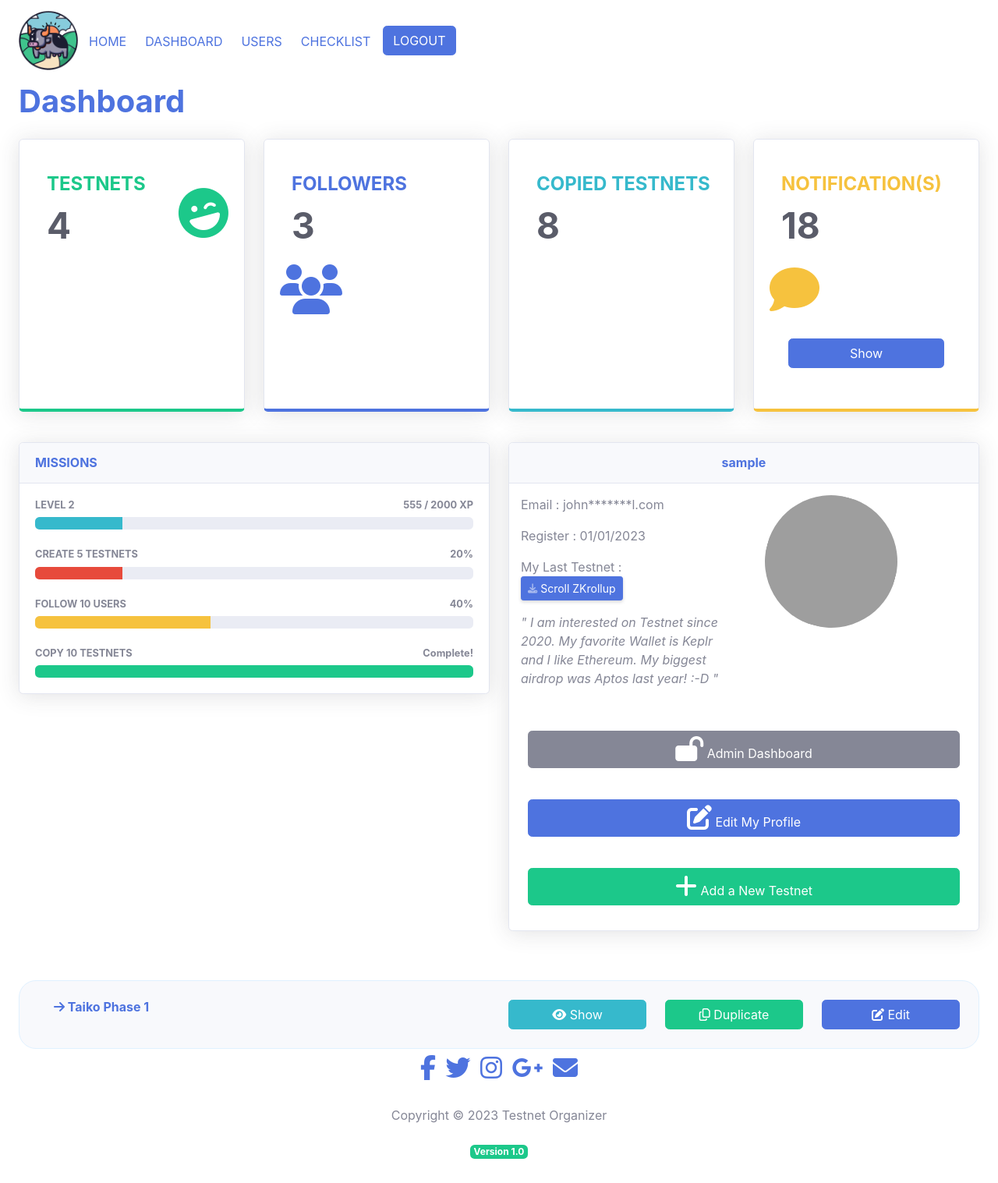
After one commit to Code-Institute-Submissions/artontray-PROJECT4, a Django app: page /dashboard/ in a window 1280 px wide. The commit adds this page. Shown: the whole page at 78% size. Run offline with Django 3.2, Linux system fonts and the light colour scheme; the visitor is signed in with stand-in values (Sample User, id 1); data comes from the database, SQL or seed files in the repository; some libraries are stand-ins or nearby versions; grey boxes are pictures that could not be loaded.

Commit message:
Class ShowDashboard showing the username into dashboard.html

```diff
--- a/app/urls.py
+++ b/app/urls.py
@@ -4,4 +4,5 @@ from django.views.generic import TemplateView
 
 urlpatterns = [
     path("", views.StatistiqueApp.as_view(), name="home"),
+    path('dashboard/', views.ShowDashboard.as_view(), name='dashboard'),
 ]
--- a/app/views.py
+++ b/app/views.py
@@ -18,9 +18,9 @@ class StatistiqueApp(generic.ListView):
     """
     def get(self, request):
         """
-        Get the Testnet Info
+        Get the Testnet Total number and the User total number
         """
-        model = User
+
         nb_testnet_total = Testnet.objects.all().count()
         nb_user_total = User.objects.all().count()
 
@@ -34,3 +34,27 @@ class StatistiqueApp(generic.ListView):
                 "nb_user": nb_user_total
             },
         )
+
+
+class ShowDashboard(generic.ListView):
+    """
+    This view is used to display User Dashboard informations
+    """
+    def get(self, request):
+        """
+        Get the Testnet Info
+        """
+        queryset = User.objects.all()
+        username = get_object_or_404(queryset, id=self.request.user.id)
+
+
+
+
+        return render(
+            request,
+            "dashboard.html",
+            {
+                "username": username
+
+            },
+        )
--- a/templates/base.html
+++ b/templates/base.html
@@ -31,9 +31,12 @@
             <div class="collapse navbar-collapse" id="navbarNavDropdown">
                 <ul class="navbar-nav mr-auto">
                     <li class="nav-item mr-2"><a class="nav-link" href="{% url 'home' %}">Home</a></li>
-                    <li class="nav-item mr-2"><a class="nav-link" href="{% url 'dashboard' %}">">Dashboard</a></li>
+                    {% if user.is_authenticated %}
+                    <li class="nav-item mr-2"><a class="nav-link" href="{% url 'dashboard' %}">Dashboard</a></li>
                     <li class="nav-item mr-2"><a class="nav-link" href="#">Users</a></li>
                     <li class="nav-item mr-2"><a class="nav-link" href="#">Checklist</a></li>
+                    {% endif %}
+
                     <li class="nav-item mr-2">
                         {% if user.is_authenticated %}
                         <a class="btn btn-primary btn-user btn-block" href="{% url 'account_login' %}">Logout</a>
@@ -57,7 +60,7 @@
         <!-- Content Goes here -->
         {% endblock content %}
     </div>
-    <!-- /.container-fluid -->
+    <!-- End Page Content -->
     <footer>
         <div class="row">
             <div class="col-12">
--- /dev/null
+++ b/templates/dashboard.html
@@ -0,0 +1,247 @@
+{% extends "base.html" %}
+{% load static %}
+{% block content %}
+
+<!-- Page Heading -->
+<div class="d-sm-flex align-items-center justify-content-between mb-4">
+    <h1 class="mb-0 text-xl font-weight-bold text-primary">Dashboard</h1>
+</div>
+<!-- Content Row Number 1-->
+<div class="row">
+    <!-- 4 Boxes with informations about the user interaction with the app -->
+    <!-- Box 1 -->
+    <div class="col-xl-3 col-md-6 mb-4">
+        <div class="card border-bottom-success shadow h-100 py-2">
+            <div class="card-body">
+                <div class="row no-gutters align-items-center">
+                    <div class="col mr-2">
+                        <div class="h4 font-weight-bold text-success text-uppercase mb-1">
+                            Testnets
+                        </div>
+                        <div class="h1_extra_big mb-0 font-weight-bold text-gray-800">4</div>
+                    </div>
+                    <div class="col-auto">
+                        <div class="sidebar-brand-icon rotate-n-15">
+                            <i class="fas fa-laugh-wink fa-4x text-success"></i>
+                        </div>
+                    </div>
+                </div>
+            </div>
+        </div>
+    </div>
+    <!-- Box 2 -->
+    <div class="col-xl-3 col-md-6 mb-4 ">
+        <div class="card border-bottom-primary shadow h-100 py-2">
+            <div class="card-body">
+                <div class="row no-gutters align-items-center ">
+                    <div class="col mr-2">
+                        <div class="h4 font-weight-bold text-primary text-uppercase mb-1 ">
+                            Followers
+                        </div>
+                        <div class="h1_extra_big mb-0 font-weight-bold text-gray-800">3</div>
+                    </div>
+                    <div class="col-auto">
+                        <i class="fa-sharp fa-solid fa-users fa-4x text-primary"></i>
+                    </div>
+                </div>
+            </div>
+        </div>
+    </div>
+    <!-- Box 3 -->
+    <div class="col-xl-3 col-md-6 mb-4">
+        <div class="card border-bottom-info shadow h-100 py-2">
+            <div class="card-body">
+                <div class="row no-gutters align-items-center">
+                    <div class="col mr-2">
+                        <div class="h4 font-weight-bold text-info text-uppercase mb-1">
+                            Copied Testnets
+                        </div>
+                        <div class="row no-gutters align-items-center">
+                            <div class="col-auto">
+                                <div class="h1_extra_big mb-0 mr-3 font-weight-bold text-gray-800">8</div>
+                            </div>
+                        </div>
+                    </div>
+                    <div class="col-auto">
+                        <i class="fa-sharp fa-copy fa-4x text-info"></i>
+                    </div>
+                </div>
+            </div>
+        </div>
+    </div>
+    <!-- Box 4 -->
+    <div class="col-xl-3 col-md-6 mb-4">
+        <div class="card border-bottom-warning shadow h-100 py-2">
+            <div class="card-body">
+                <div class="row no-gutters align-items-center">
+                    <div class="col mr-2">
+                        <div class="h4 font-weight-bold text-warning text-uppercase mb-1">
+                            Notification(s)
+                        </div>
+                        <div class="h1_extra_big mb-0 font-weight-bold text-gray-800">18</div>
+                    </div>
+                    <div class="col-auto">
+                        <i class="fa-solid fa-comment fa-4x text-warning"></i>
+                    </div>
+                </div>
+                <div class="container-fluid my-2">
+                    <div class="row my-2">
+
+                        <div class="col-lg-12 col-sm-12 col-md-12 py-3">
+                            <a class=" btn btn-primary btn-user btn-block" href="notifications.html">Show</a>
+                        </div>
+                    </div>
+                </div>
+            </div>
+        </div>
+    </div>
+</div>
+<!-- Content Row Number 2-->
+<div class="row">
+    <!-- Box Missions -->
+    <div class="col-lg-6 mb-4">
+        <div class="card shadow mb-4">
+            <div class="card-header py-3">
+                <h6 class="m-0 font-weight-bold text-primary">MISSIONS</h6>
+            </div>
+            <div class="card-body">
+                <h4 class="small font-weight-bold">LEVEL 2
+                    <span class="float-right">555 / 2000 XP</span>
+                </h4>
+                <div class="progress mb-4">
+                    <div class="progress-bar bg-info" role="progressbar" style="width: 20%" aria-valuenow="20"
+                        aria-valuemin="0" aria-valuemax="100">
+                    </div>
+                </div>
+                <h4 class="small font-weight-bold">CREATE 5 TESTNETS
+                    <span class="float-right">20%</span>
+                </h4>
+                <div class="progress mb-4">
+                    <div class="progress-bar bg-danger" role="progressbar" style="width: 20%" aria-valuenow="20"
+                        aria-valuemin="0" aria-valuemax="100">
+                    </div>
+                </div>
+                <h4 class="small font-weight-bold">FOLLOW 10 USERS
+                    <span class="float-right">40%</span>
+                </h4>
+                <div class="progress mb-4">
+                    <div class="progress-bar bg-warning" role="progressbar" style="width: 40%"
+                        aria-valuenow="40" aria-valuemin="0" aria-valuemax="100">
+                    </div>
+                </div>
+                <h4 class="small font-weight-bold">COPY 10 TESTNETS
+                    <span class="float-right">Complete!</span>
+                </h4>
+                <div class="progress">
+                    <div class="progress-bar bg-success" role="progressbar" style="width: 100%"
+                        aria-valuenow="80" aria-valuemin="0" aria-valuemax="100">
+                    </div>
+                </div>
+            </div>
+        </div>
+    </div>
+    <!-- Box Information User -->
+    <div class="col-lg-6 mb-4">
+        <div class="card shadow mb-4">
+            <div class="card-header py-3">
+                <h6 class="m-0 font-weight-bold text-primary align-center">
+                    {{ username }}
+                </h6>
+            </div>
+            <div class="row">
+                <div class="col mb-2 ">
+                    <p>Email : john*******l.com</p>
+                    <p>Register : 01/01/2023</p>
+                    <p>My Last Testnet :
+                        <a href="#" class="d-sm-inline-block btn btn-sm btn-primary shadow-sm">
+                            <i class="fas fa-download fa-sm text-white-50"></i>
+                             Scroll ZKrollup
+                        </a>
+                    </p>
+                    <i>
+                        " I am interested on Testnet since 2020.
+                        My favorite Wallet is Keplr and I like Ethereum.
+                        My biggest airdrop was Aptos last year! :-D "
+                    </i>
+                </div>
+                <div class="col mb-2">
+                    <img src="assets/images/logo_user.png" class="logo_user rotate-15" alt="logo user">
+                </div>
+            </div>
+            <!-- Buttons box for user -->
+            <div class="container-fluid my-2">
+                <!-- Button Administration dashboard -->
+                <div class="row my-2">
+                    <div class="col-lg-12 col-sm-12 col-md-12 py-3 ">
+                        <a href="#" class=" btn btn-secondary btn-user btn-block">
+                            <span>
+                                <i class="fa-solid fa-lock-open fa-2x"></i>
+                            </span>
+                            <span class="h6">
+                                Admin Dashboard
+                            </span>
+                        </a>
+                    </div>
+                </div>
+                <!-- Button Edit Profile -->
+                <div class="row my-2">
+                    <div class="col-lg-12 col-sm-12 col-md-12 py-3 ">
+                        <a href="#" class=" btn btn-primary btn-user btn-block">
+                            <span>
+                                <i class="fa-solid fa-pen-to-square fa-2x"></i>
+                            </span>
+                            <span class="h6">
+                                Edit My Profile
+                            </span>
+                        </a>
+                    </div>
+                </div>
+                <!-- Button Add a New Testnet -->
+                <div class="row my-2">
+                    <div class="col-lg-12 col-sm-12 col-md-12 py-3">
+                        <a class=" btn btn-success btn-user btn-block padding-20px-left" href="add_new_testnet.html">
+                            <span>
+                                <i class="fa-solid fa-plus fa-2x"></i>
+                            </span>
+                            <span class="h6">
+                                Add a New Testnet
+                            </span>
+                        </a>
+                    </div>
+                </div>
+            </div>
+        </div>
+    </div>
+</div>
+<!-- End Content Row Number 2-->
+<!-- Listing of the all testnet created by user-->
+<div class="container-fluid bg-light border-all-around-radius my-2">
+    <div class="row my-2">
+        <div class="col-lg-6 col-sm-12 col-md-6 py-3">
+            <h6 class=" font-weight-bold text-primary align-left padding-20px-left">
+                <i class="fa-solid fa-arrow-right"></i>
+                Taiko Phase 1
+            </h6>
+        </div>
+        <div class="col-lg-2 col-sm-12 col-md-2 py-3">
+            <a href="#" class=" btn btn-info btn-user btn-block">
+                <i class="fa-solid fa-eye"></i>
+                Show
+            </a>
+        </div>
+        <div class="col-lg-2 col-sm-12 col-md-2 py-3">
+            <a href="#" class=" btn btn-success btn-user btn-block">
+                <i class="fa-regular fa-copy"></i>
+                Duplicate
+            </a>
+        </div>
+        <div class="col-lg-2 col-sm-12 col-md-2 py-3">
+            <a href="#" class=" btn btn-primary btn-user btn-block">
+                <i class="fa-solid  fa-pen-to-square"></i>
+                Edit
+            </a>
+        </div>
+    </div>
+</div>
+<!-- End Listing of the all testnet created by user-->
+{%endblock%}
```
